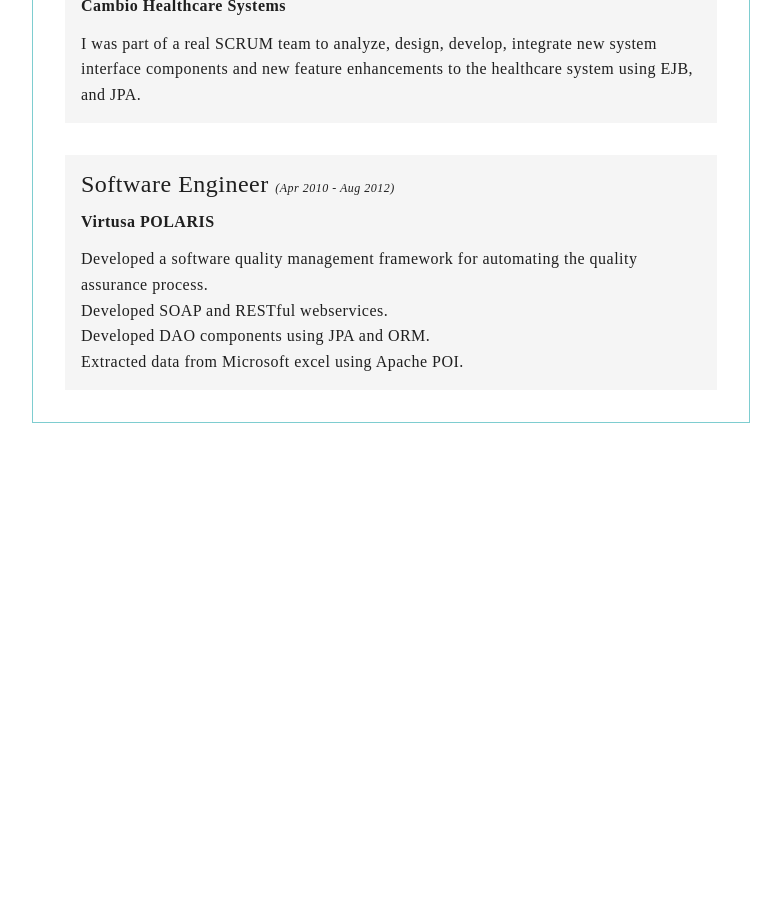
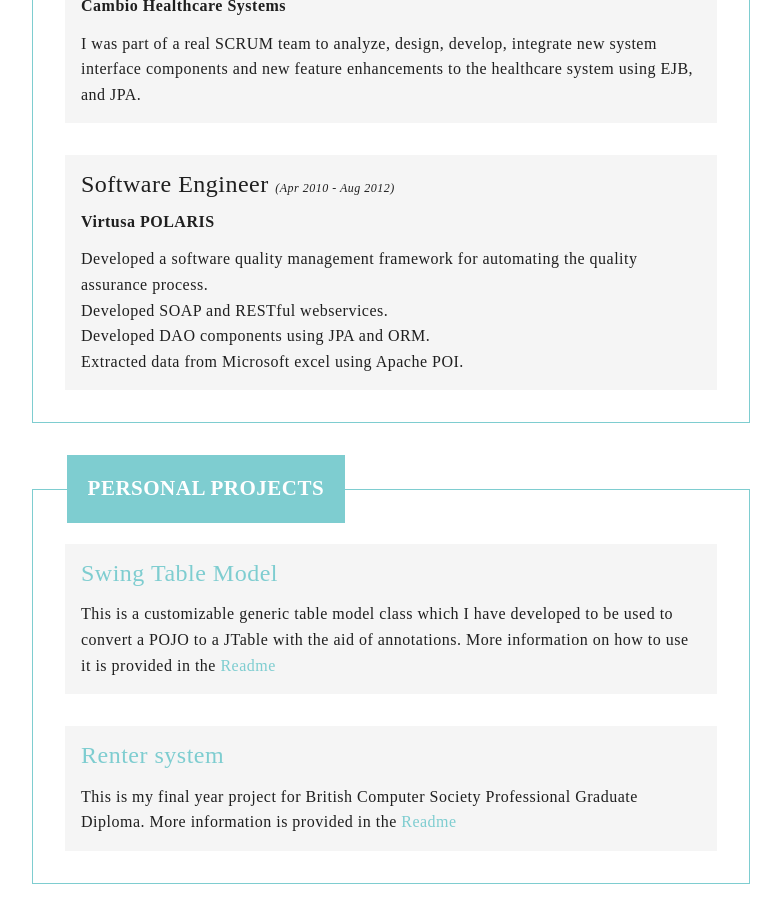
Before and after one commit to DiliniRajapaksha/DeveloperJournal, a Jekyll site: the page built from about-me.html, in a window 1280 px wide and 900 px high, scrolled down 1111 px. Shown: the whole window, without its empty margins (249-1030 px from the left). Built offline with Jekyll 4.4.1, drawn with Linux system fonts in a browser that asks for light colours; nearby versions of some CDN libraries; before the commit the page ends 1550 px from its top, so only the background shows below that.

Commit message:
Update profile and link

```diff
--- a/_includes/header.html
+++ b/_includes/header.html
@@ -17,7 +17,7 @@
           <a class="nav-link" href="{{"/index.html" | prepend: site.baseurl}}">HOME <span class="sr-only">(current)</span></a>
         </li>
         <li class="nav-item ">
-          <a class="nav-link" href="{{"/about.html" | prepend: site.baseurl}}" target="_blank"><img class="img-circle img-sm" src="{{"/assets/img/self.jpg" | prepend: site.baseurl }}"></a>
+          <a class="nav-link" href="{{"/about-me.html" | prepend: site.baseurl}}" target="_blank"><img class="img-circle img-sm" src="{{"/assets/img/self.jpg" | prepend: site.baseurl }}"></a>
         </li>
       </ul>
     </div>
--- a/about.html
+++ b/about-me.html
@@ -39,7 +39,9 @@
             <div class="flex-item-text txt-sm">HTML5</div>
             <div class="flex-item-text txt-sm">CSS3</div>
             <div class="flex-item-text txt-sm">Bootstrap</div>
+            <div class="flex-item-text txt-sm"><a href="https://github.com/DiliniRajapaksha/jekyllProject" target="_blank">Jekyll</a></div>
             <div class="flex-item-text txt-sm">JSON</div>
+            <div class="flex-item-text txt-sm"><a href="https://github.com/DiliniRajapaksha/android_lets_learn_app" target="_blank">Android</a></div>
             <div class="flex-item-text">SCRUM</div>
             <div class="flex-item-text">Agile methodologies</div>
             <div class="flex-item-text txt-sm">JIRA</div>
@@ -91,4 +93,23 @@
     </div>
   </div>
 
+   <div class="row">
+    <div class="box">
+
+      <fieldset>
+        <legend>PERSONAL PROJECTS</legend>
+        <div class="flex-box-col inner-box">
+          <a href="https://github.com/DiliniRajapaksha/SwingTableModel"><h3>Swing Table Model</h3> </a>
+          <div>This is a customizable generic table model class which I have developed to be used to convert a POJO to a JTable with the aid of annotations. More information on how to use it is provided in the <a href="https://github.com/DiliniRajapaksha/SwingTableModel/blob/master/README.md">Readme</a></div>
+        </div>
+
+         <div class="flex-box-col inner-box">
+          <a href="https://github.com/DiliniRajapaksha/BCSFinalProject"><h3>Renter system</h3> </a>
+          <div>This is my final year project for British Computer Society Professional Graduate Diploma. More information is provided in the <a href="https://github.com/DiliniRajapaksha/BCSFinalProject/blob/master/README.md">Readme</a></div>
+        </div>
+
+      </fieldset>
+    </div>
+  </div>
+
 </div>
```
Also changed, not shown: about.md (deleted, +0 -15 lines).
